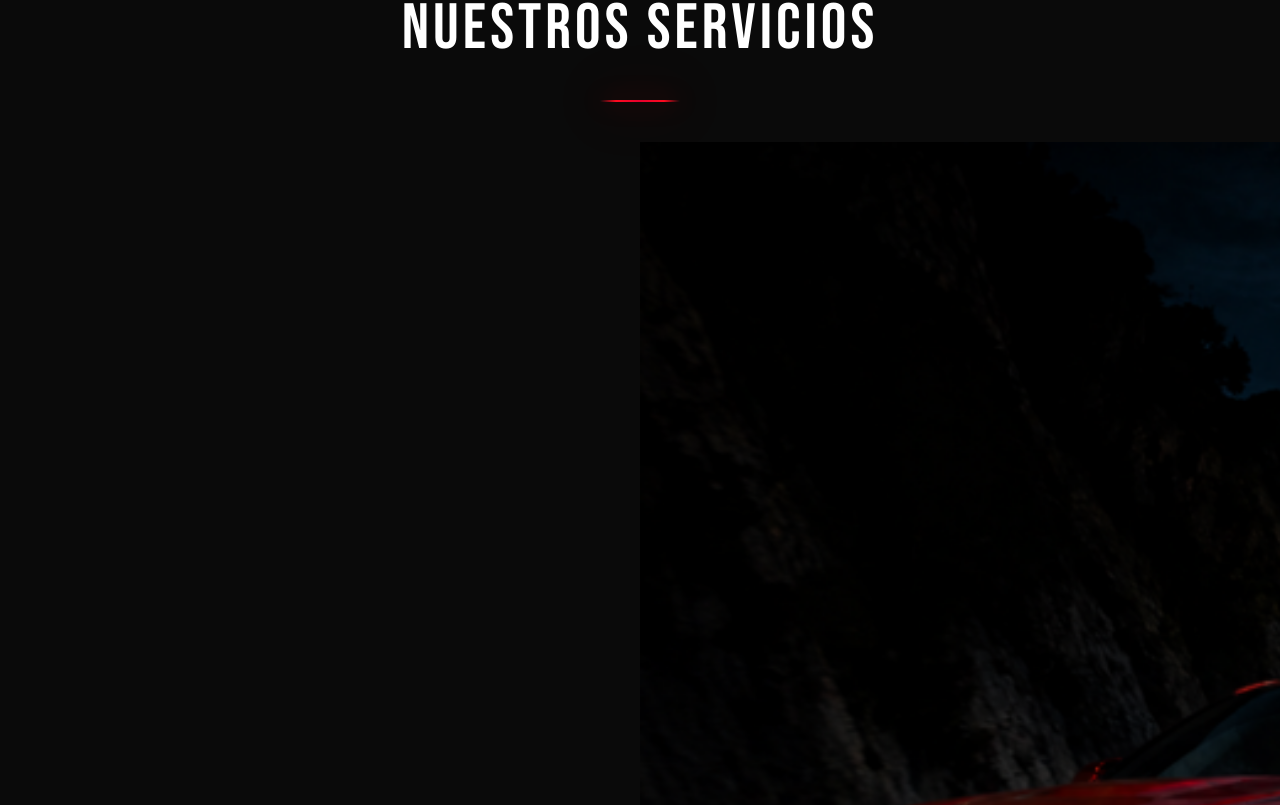
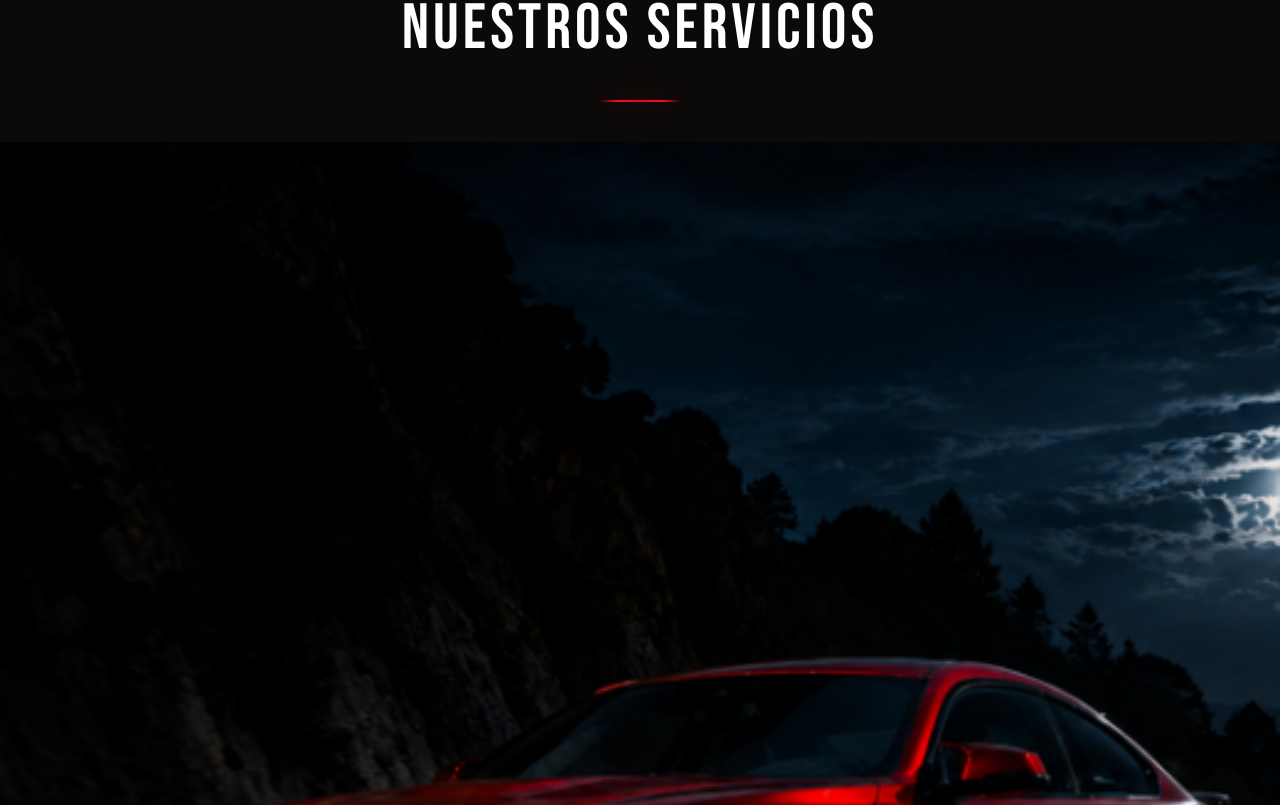
Before and after one commit to PACZKONATASHA/golden.detailing, a React (Vite) app: page / in a window 1280 px wide. Shown: the part 935-1740 px from the top of the page. Built offline with nearby package versions, Linux system fonts and the light colour scheme.

Commit message:
Revertir banner - volver a width 100% sin 100vw

```diff
--- a/src/components/Services.css
+++ b/src/components/Services.css
@@ -65,10 +65,7 @@
 
 /* ===== BANNER IMAGEN FULL WIDTH ===== */
 .services-banner {
-  width: 100vw;
-  position: relative;
-  left: 50%;
-  transform: translateX(-50%);
+  width: 100%;
   margin-bottom: 70px;
   line-height: 0;
 }
```
